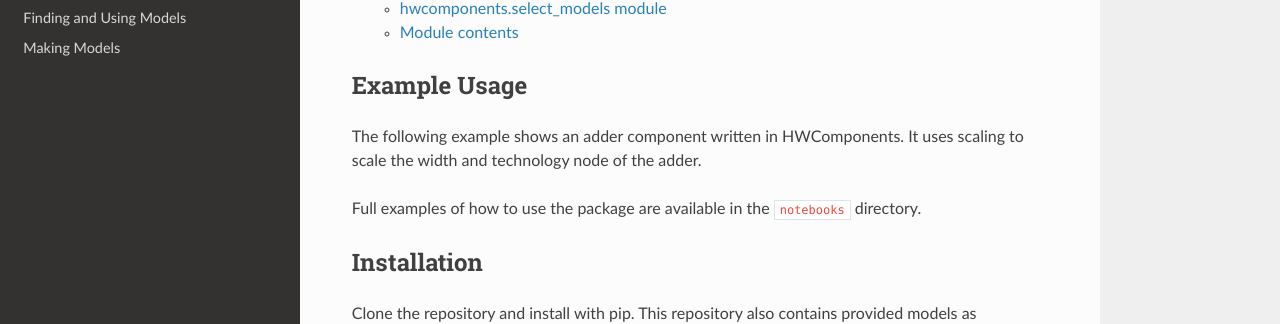
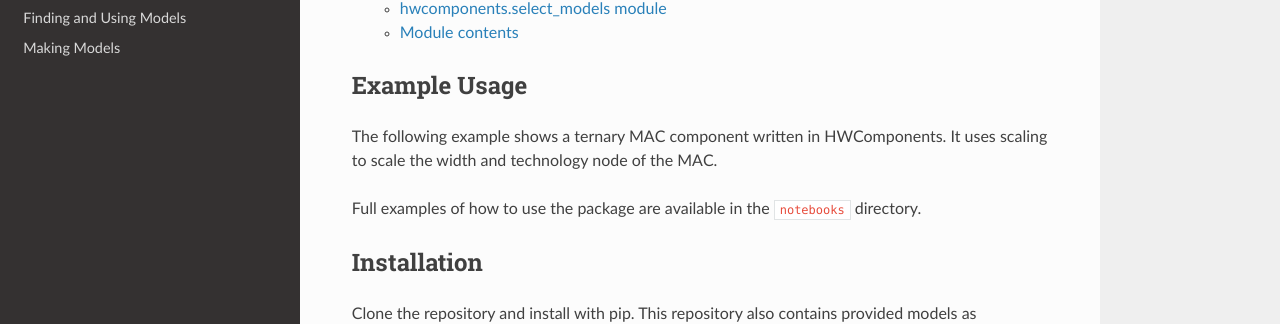
Before and after one commit to Accelergy-Project/hwcomponents, a Sphinx documentation site: the page built from docs/source/index.rst, in a window 1280 px wide and 900 px high, scrolled down 604 px. Shown: the part 131-455 px from the top of the window. Built offline with Sphinx 7.4.7 and the Read the Docs theme 3.1.0, drawn with Linux system fonts in a browser that asks for light colours.

Commit message:
Fix example usage

```diff
--- a/docs/source/index.rst
+++ b/docs/source/index.rst
@@ -28,12 +28,12 @@ hwcomponents API
 Example Usage
 -------------
 
-The following example shows an adder component written in HWComponents. It uses scaling
-to scale the width and technology node of the adder.
+The following example shows a ternary MAC component written in HWComponents. It uses
+scaling to scale the width and technology node of the MAC.
 
 Full examples of how to use the package are available in the ``notebooks`` directory.
 
-.. include-notebook:: ../../notebooks/1_finding_and_using_models.ipynb
+.. include-notebook:: ../../notebooks/model_example/2_making_models.ipynb
    :name: example_mac
    :language: python
 
```
